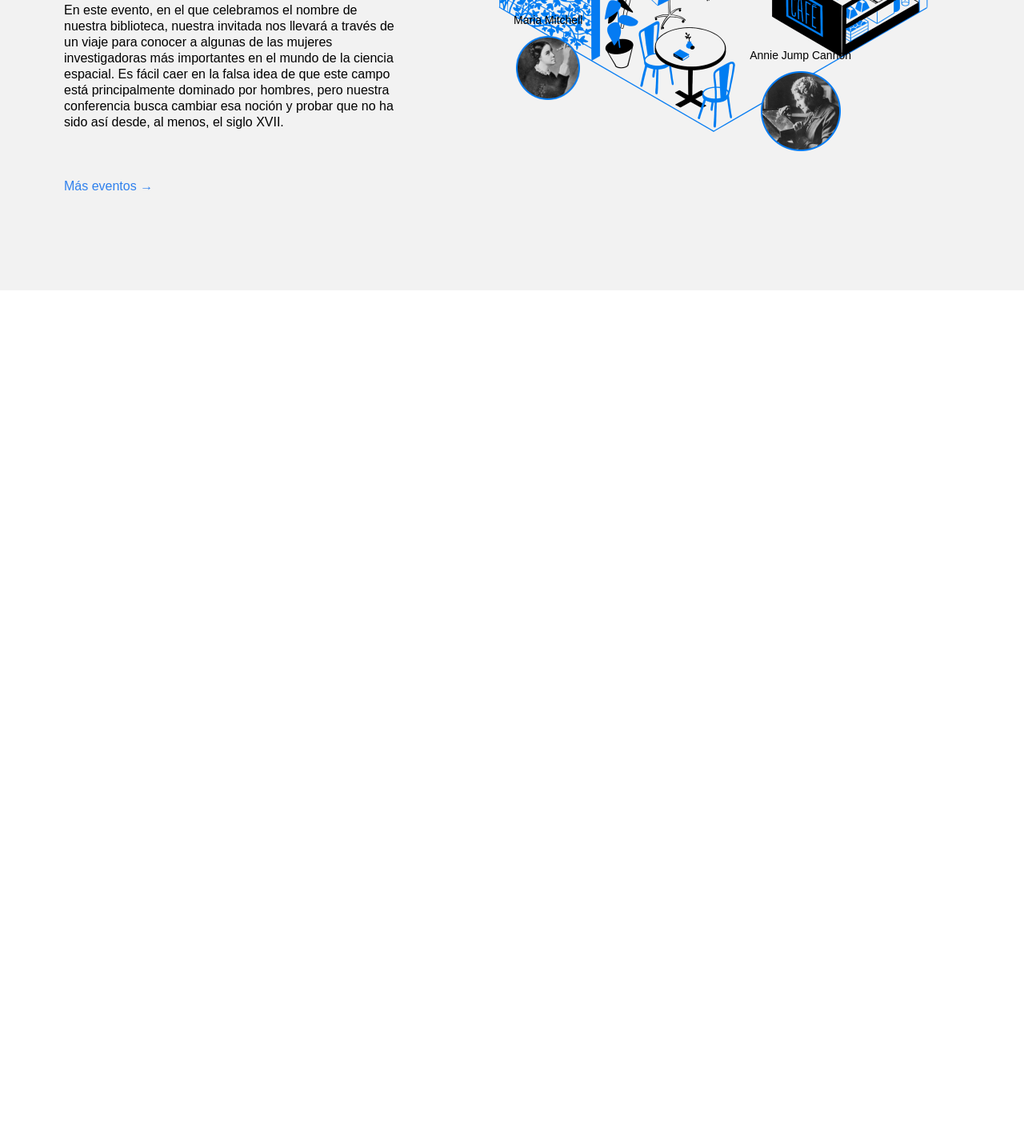
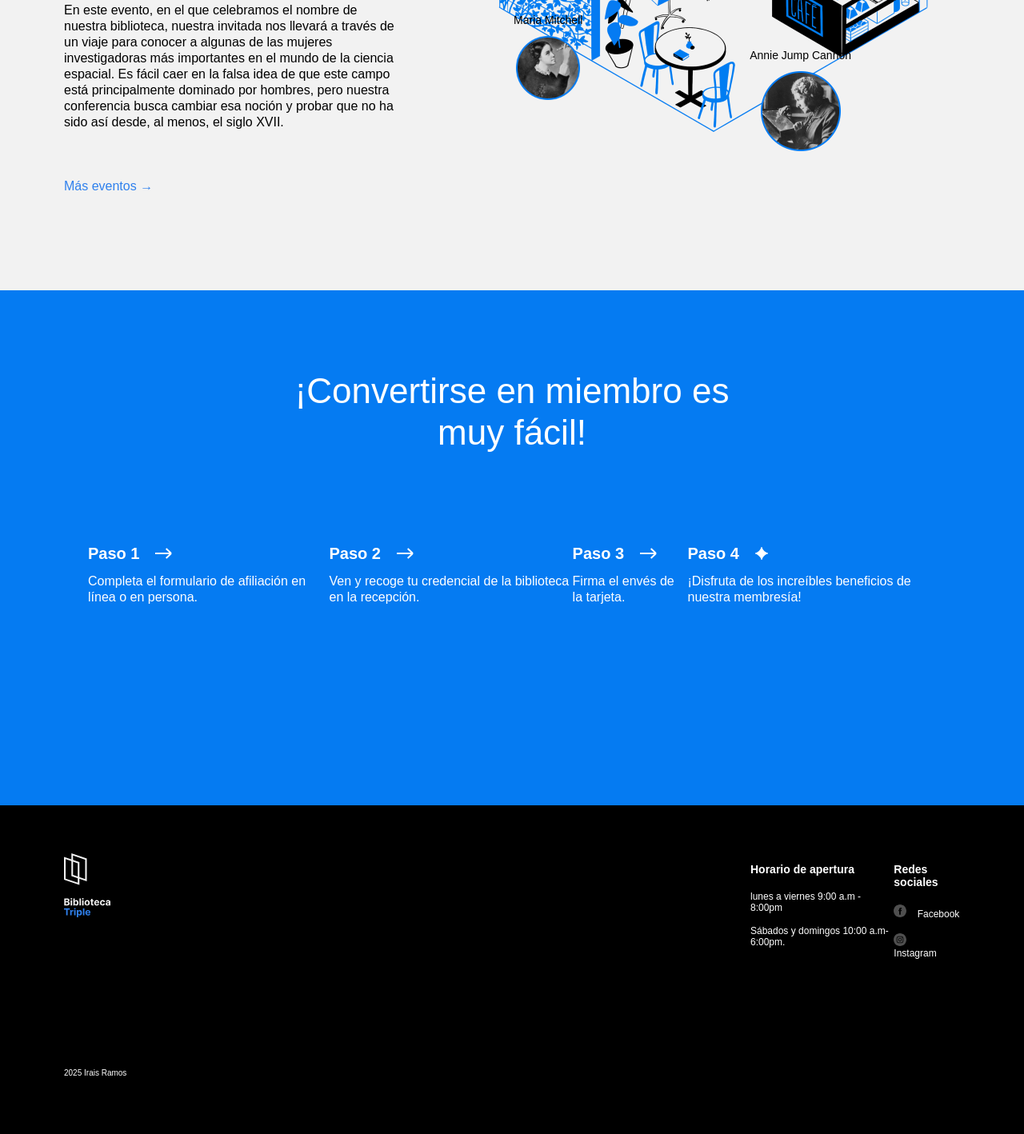
Before and after one commit to irais259/web_project_library_es, a plain HTML site: page index.html in a window 1280 px wide. Shown: the part 2575-3993 px from the top of the page at 80% size. Before the commit the page ends 2938 px from the top, so only its background shows below. Drawn offline with Linux system fonts and the light colour scheme.

Commit message:
tercera parte de mi proyecto

```diff
--- a/index.html
+++ b/index.html
@@ -29,10 +29,10 @@
               <a href="#events" class="nav__link">Eventos</a>
             </li>
             <li>
-              <a class="nav__link">Conviértete en miembro</a>
+              <a href="#membership" class="nav__link">Conviértete en miembro</a>
             </li>
             <li>
-              <a class="nav__link">Contactos</a>
+              <a href="#contactos" class="nav__link">Contactos</a>
             </li>
           </ul>
         </nav>
@@ -219,7 +219,112 @@
             </div>
           </div>
         </section>
+
+        <section id="membership" class="membership">
+          <h2 class="membership__title">
+            ¡Convertirse en miembro es muy fácil!
+          </h2>
+          <ul class="membership__steps">
+            <li class="step">
+              <h3 class="step__title">
+                Paso 1
+                <img
+                  src="./images/icon_step_forward.svg"
+                  alt="icon forward"
+                  class="step__icon"
+                />
+              </h3>
+              <p class="step__description">
+                Completa el formulario de afiliación en línea o en persona.
+              </p>
+            </li>
+            <li class="step">
+              <h3 class="step__title">
+                Paso 2
+                <img
+                  src="./images/icon_step_forward.svg"
+                  alt="icon forward"
+                  class="step__icon"
+                />
+              </h3>
+              <p class="step__description">
+                Ven y recoge tu credencial de la biblioteca en la recepción.
+              </p>
+            </li>
+            <li class="step">
+              <h3 class="step__title">
+                Paso 3
+                <img
+                  src="./images/icon_step_forward.svg"
+                  alt="icon forward"
+                  class="step__icon"
+                />
+              </h3>
+              <p class="step__description">Firma el envés de la tarjeta.</p>
+            </li>
+            <li class="step">
+              <h3 class="step__title">
+                Paso 4
+                <img
+                  src="./images/icon_step_finish.svg"
+                  alt="icon finish"
+                  class="step__icon"
+                />
+              </h3>
+              <p class="step__description">
+                ¡Disfruta de los increíbles beneficios de nuestra membresía!
+              </p>
+            </li>
+          </ul>
+        </section>
       </main>
     </div>
+
+    <footer id="Contactos" class="footer">
+      <div class="footer__columns">
+        <div class="footer__column">
+          <img
+            src="./images/logo_white.svg"
+            alt="logo del footer"
+            class="footer__logo"
+          />
+        </div>
+        <div class="footer__column footer__column_content_hours">
+          <h2 class="footer__column-heading">Horario de apertura</h2>
+          <ul class="footer__list">
+            <li class="footer__list-item">lunes a viernes 9:00 a.m - 8:00pm</li>
+            <li class="footer__list-item">
+              Sábados y domingos 10:00 a.m- 6:00pm.
+            </li>
+          </ul>
+        </div>
+        <div class="footer__column footer__column_content_social">
+          <h2 class="footer__column-heading">Redes sociales</h2>
+          <ul class="footer__list">
+            <li class="footer__list-item">
+              <a href="#" class="footer__column-link">
+                <img
+                  src="./images/facebook_white.svg"
+                  alt="Facebook icon"
+                  class="footer__social-icon"
+                />
+                Facebook
+              </a>
+            </li>
+            <li class="footer__list-item">
+              <a href="#" class="footer__column-link">
+                <img
+                  src="./images/instagram_white.svg"
+                  alt="Instagram icon"
+                  class="footer__social-icon"
+                />
+                Instagram
+              </a>
+            </li>
+          </ul>
+        </div>
+      </div>
+      <p class="footer__copyright">2025 Irais Ramos</p>
+    </footer>
   </body>
 </html>
--- a/styles/style.css
+++ b/styles/style.css
@@ -292,3 +292,123 @@
   font-size: 14px;
   margin: 0;
 }
+
+.membership {
+  padding: 100px 0 140px;
+  background-color: #057bf2;
+  color: #ffffff;
+}
+
+.membership__title {
+  max-width: 574px;
+  margin: 0 auto;
+  text-align: center;
+  font-size: 44px;
+  font-weight: 500;
+  line-height: 52px;
+}
+
+.membership__steps {
+  display: flex;
+  justify-content: space-around;
+  align-items: center;
+  list-style-type: none;
+  padding: 50px;
+  margin: 60px;
+}
+s .step {
+  display: flex;
+  flex-direction: row;
+  flex-basis: 220px;
+  column-gap: 40px;
+  height: 40px;
+}
+
+.step__title {
+  margin: 0;
+  font-size: 20px;
+  line-height: 30px;
+  font-weight: 700;
+  display: flex;
+  align-items: center;
+}
+
+.step__icon {
+  margin-left: 20px;
+}
+
+.step__description {
+  margin: 10px 0 0;
+}
+
+.footer {
+  box-sizing: border-box;
+  min-width: 1100px;
+  max-width: 1600px;
+  background-color: black;
+  padding: 60px 80px;
+  margin: auto;
+}
+
+.footer__columns {
+  display: flex;
+  flex-wrap: nowrap;
+  justify-content: space-between;
+  margin: 0 auto;
+  margin-bottom: 100px;
+}
+
+.footer__column_content_hours {
+  column-gap: 80px;
+  font-family: arial, sans-serif;
+  font-size: 12px;
+  color: white;
+  margin-bottom: 16px;
+}
+
+.footer__column_content_social {
+  font-family: arial, sans-serif;
+  font-size: 12px;
+  color: white;
+  margin-bottom: 20px;
+}
+
+.footer__logo {
+  margin-right: 800px;
+  width: 58px;
+  height: 80px;
+}
+
+.footer__column-heading {
+  font-family: arial, sans-serif;
+  font-size: 14px;
+  color: white;
+  margin-bottom: 20px;
+}
+
+.footer__list {
+  list-style-type: none;
+  padding: 0;
+  margin: 0;
+}
+
+.footer__list-item {
+  margin-bottom: 16px;
+}
+
+.footer__column-link {
+  color: white;
+  text-decoration: none;
+}
+
+.footer__social-icon {
+  width: 16px;
+  height: 16px;
+  margin-right: 10px;
+}
+
+.footer__copyright {
+  font-family: arial, sans-serif;
+  font-size: 10px;
+  color: white;
+}
```
